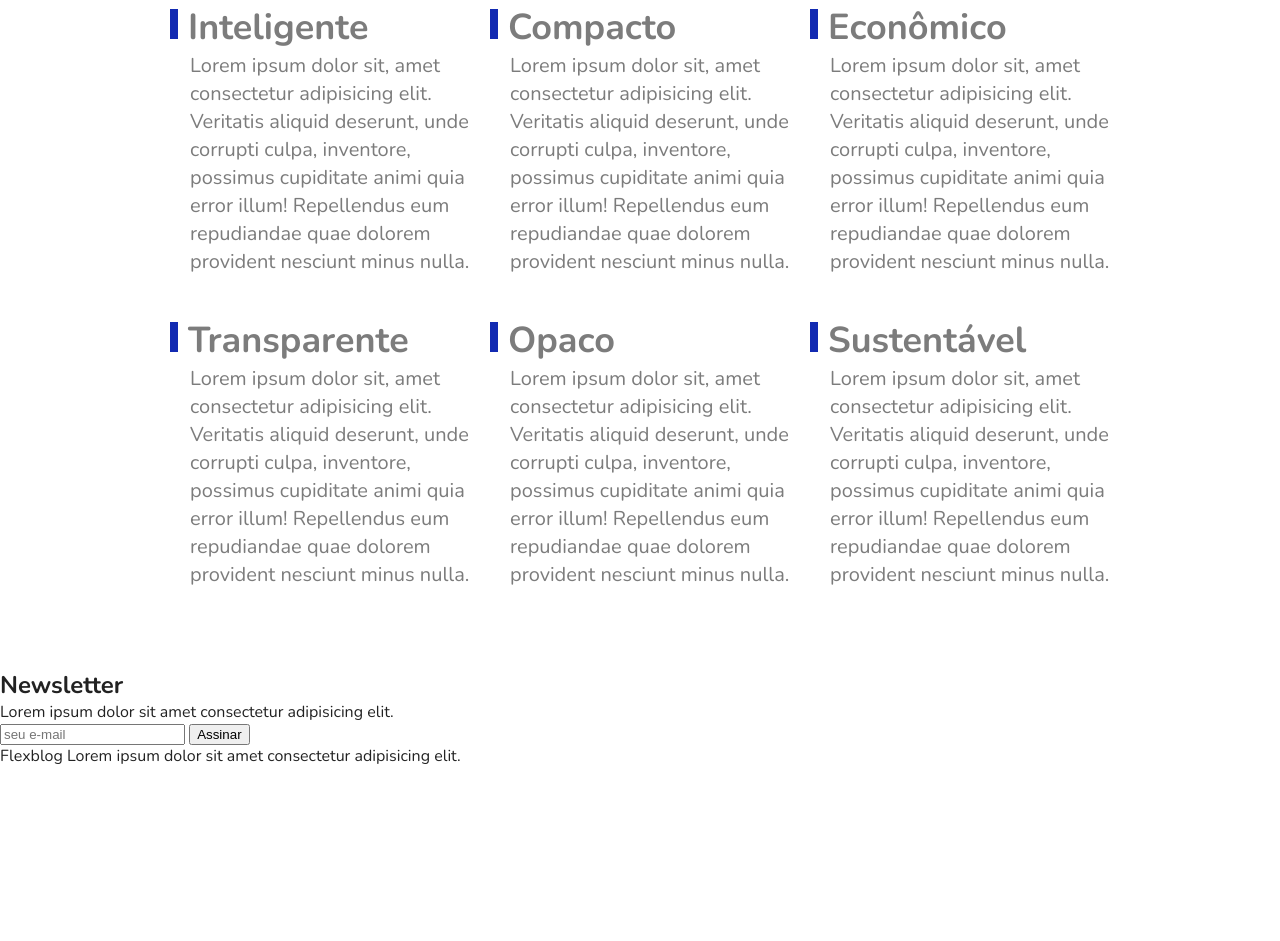
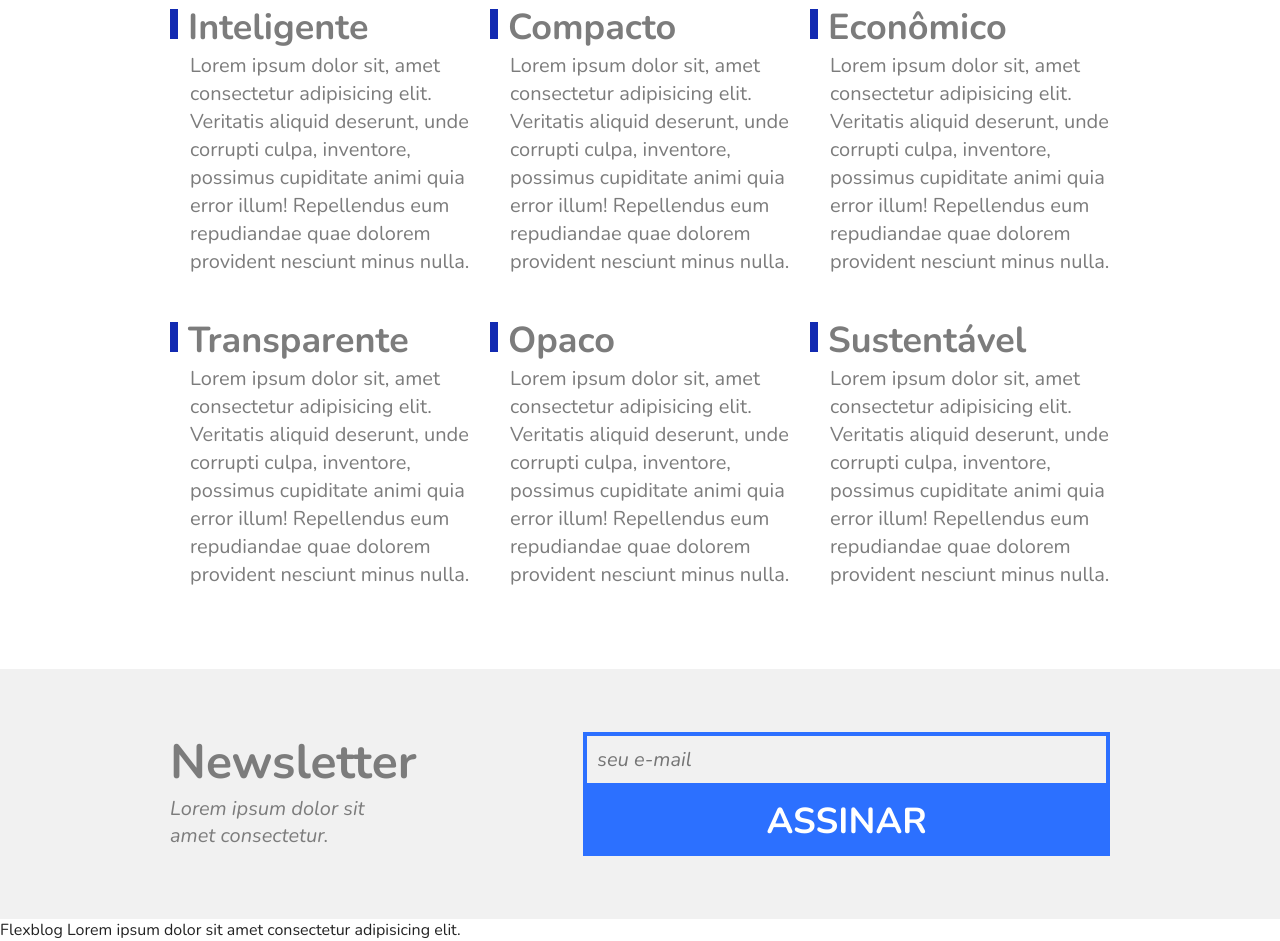
Before and after one commit to EdsonLuiz/flexblog, a website built with Parcel: page src/index.html in a window 1280 px wide. Shown: the part 2880-3821 px from the top of the page. Before the commit the page ends 3647 px from the top, so only its background shows below. Built offline with nearby package versions, Linux system fonts and the light colour scheme.

Commit message:
Add style to section.newsletter

```diff
--- a/src/index.html
+++ b/src/index.html
@@ -195,7 +195,7 @@
     <section class="newsletter">
       <div class="newsletter-info">
         <h1>Newsletter</h1>
-        <p>Lorem ipsum dolor sit amet consectetur adipisicing elit.</p>
+        <p>Lorem ipsum dolor sit amet consectetur.</p>
       </div>
       <form action="" class="newsletter-form">
         <input type="text" name=" " id="" placeholder="seu e-mail" />
--- a/src/scss/style.scss
+++ b/src/scss/style.scss
@@ -285,3 +285,71 @@ $blue: #66d9eb;
     margin-left: 20px;
   }
 }
+
+.newsletter {
+  background-color: $dark-01;
+  padding: 60px calc((100% - 960px) / 2);
+  display: flex;
+  flex-wrap: wrap;
+
+  .newsletter-info {
+    flex: 1 1 260px;
+    margin: 0 10px;
+  }
+}
+
+.newsletter-info {
+  h1 {
+    font-size: 3em;
+    color: $dark;
+  }
+
+  p {
+    font-size: 1.25em;
+    font-style: italic;
+    max-width: 230px;
+    color: $dark;
+    margin-bottom: 10px;
+  }
+}
+
+.newsletter-form {
+  flex: 2 1 260px;
+  margin: 0 10px;
+  align-self: center;
+  display: flex;
+  flex-wrap: wrap;
+
+  input {
+    flex: 3 1 260px;
+    font-size: 1.25em;
+    padding: 10px;
+    color: $dark;
+    background-color: transparent;
+    font-style: italic;
+    font-family: "Nunito", sans-serif;
+    border: 4px solid $blue-light;
+    margin: 0;
+    border-radius: 0;
+  }
+
+  button {
+    flex: 1 1 260px;
+    font-family: "Nunito", sans-serif;
+    color: $light;
+    font-size: 2.25em;
+    font-weight: bold;
+    text-transform: uppercase;
+    background-color: $blue-light;
+    margin: 0;
+    cursor: pointer;
+    border: 0;
+    padding: 10px;
+  }
+
+  @media (max-width: 600px) {
+    button {
+      font-size: 1em;
+    }
+  }
+}
```
